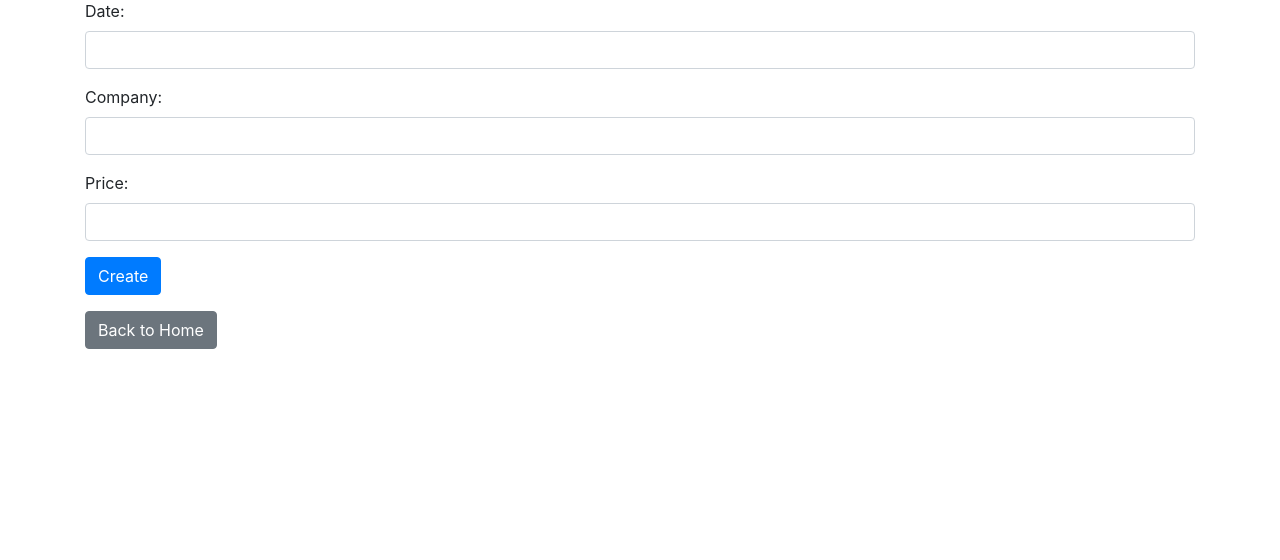
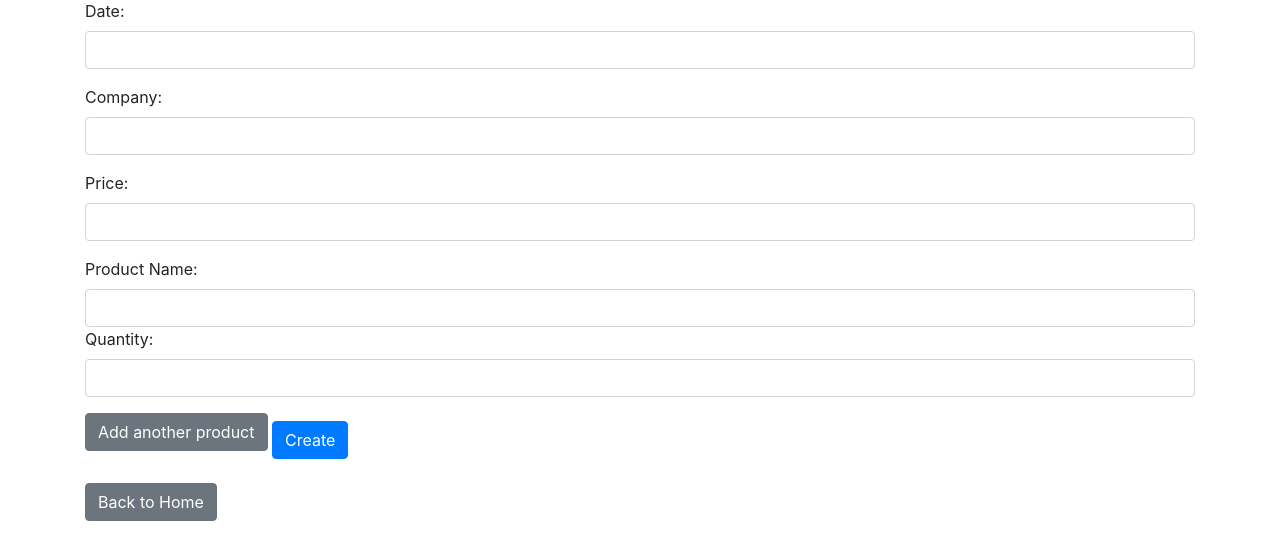
Before and after one commit to bramlouwerens1/DigiBill, a Flask app: page /receipts/create in a window 1280 px wide. Shown: the part 121-681 px from the top of the page. Run offline with Flask 3, Linux system fonts and the light colour scheme; some libraries are stand-ins or nearby versions.

Commit message:
created ability to add additional products to a receipt

```diff
--- a/receipt_manager/app.py
+++ b/receipt_manager/app.py
@@ -1,18 +1,15 @@
 from flask import Flask, render_template, request, redirect, url_for
-from database import db, Receipt, app
+from database import db, Receipt, Product, app
 
-# Route to home page
 @app.route('/')
 def index():
     return render_template('home.html')
 
-# Route to list all receipts
 @app.route('/receipts')
 def receipt_list():
     receipts = db.session.execute(db.select(Receipt).order_by(Receipt.date)).scalars()
     return render_template('receipt/list.html', receipts=receipts)
 
-# Route to create a new receipt
 @app.route('/receipts/create', methods=['GET', 'POST'])
 def receipt_create():
     if request.method == 'POST':
@@ -23,16 +20,26 @@ def receipt_create():
         )
         db.session.add(receipt)
         db.session.commit()
+
+        product_index = 1
+        while f'product_name_{product_index}' in request.form:
+            product_name = request.form[f'product_name_{product_index}']
+            product_quantity = int(request.form[f'product_quantity_{product_index}'])
+            if product_name and product_quantity:
+                product = Product(name=product_name, quantity=product_quantity, receipt_id=receipt.id)
+                db.session.add(product)
+            product_index += 1
+        db.session.commit()
+
         return redirect(url_for('receipt_list'))
     return render_template('receipt/create.html')
 
-# Route to view receipt details
 @app.route('/receipt/<int:id>')
 def receipt_detail(id):
     receipt = db.get_or_404(Receipt, id)
-    return render_template('receipt/detail.html', receipt=receipt)
+    products = Product.query.filter_by(receipt_id=id).all()
+    return render_template('receipt/detail.html', receipt=receipt, products=products)
 
-# Route to delete a receipt
 @app.route('/receipt/<int:id>/delete', methods=['GET', 'POST'])
 def receipt_delete(id):
     receipt = db.get_or_404(Receipt, id)
--- a/receipt_manager/templates/receipt/create.html
+++ b/receipt_manager/templates/receipt/create.html
@@ -20,10 +20,34 @@
                 <label for="price">Price:</label>
                 <input type="text" id="price" name="price" class="form-control">
             </div>
+            <div id="product-fields">
+                <div class="form-group">
+                    <label for="product_name_1">Product Name:</label>
+                    <input type="text" id="product_name_1" name="product_name_1" class="form-control">
+                    <label for="product_quantity_1">Quantity:</label>
+                    <input type="number" id="product_quantity_1" name="product_quantity_1" class="form-control">
+                </div>
+            </div>
+            <button type="button" id="add-product" class="btn btn-secondary mb-3">Add another product</button>
             <input type="submit" value="Create" class="btn btn-primary">
         </form>
         <a class="btn btn-secondary mt-3" href="{{ url_for('index') }}">Back to Home</a>
     </div>
+    <script>
+        document.getElementById('add-product').addEventListener('click', function() {
+            const productFields = document.getElementById('product-fields');
+            const index = productFields.children.length / 2 + 1;
+            const newProductDiv = document.createElement('div');
+            newProductDiv.classList.add('form-group');
+            newProductDiv.innerHTML = `
+                <label for="product_name_${index}">Product Name:</label>
+                <input type="text" id="product_name_${index}" name="product_name_${index}" class="form-control">
+                <label for="product_quantity_${index}">Quantity:</label>
+                <input type="number" id="product_quantity_${index}" name="product_quantity_${index}" class="form-control">
+            `;
+            productFields.appendChild(newProductDiv);
+        });
+    </script>
     <script src="https://stackpath.bootstrapcdn.com/bootstrap/4.5.2/js/bootstrap.bundle.min.js"></script>
 </body>
 </html>
--- a/receipt_manager/templates/receipt/detail.html
+++ b/receipt_manager/templates/receipt/detail.html
@@ -10,6 +10,12 @@
         <p><strong>Date:</strong> {{ receipt.date }}</p>
         <p><strong>Company:</strong> {{ receipt.company }}</p>
         <p><strong>Price:</strong> {{ receipt.price }}</p>
+        <h3>Products</h3>
+        <ul>
+            {% for product in products %}
+            <li>{{ product.name }} (Quantity: {{ product.quantity }})</li>
+            {% endfor %}
+        </ul>
         <a class="btn btn-primary" href="{{ url_for('receipt_list') }}">Back to list</a>
         <a class="btn btn-secondary" href="{{ url_for('index') }}">Back to Home</a>
     </div>
```
Also changed, not shown: receipt_manager/database.py (+8 -1 lines), instance/receipts.db (deleted), receipt_manager/instance/DigiBill.db (deleted), receipt_manager/instance/receipts.db.
